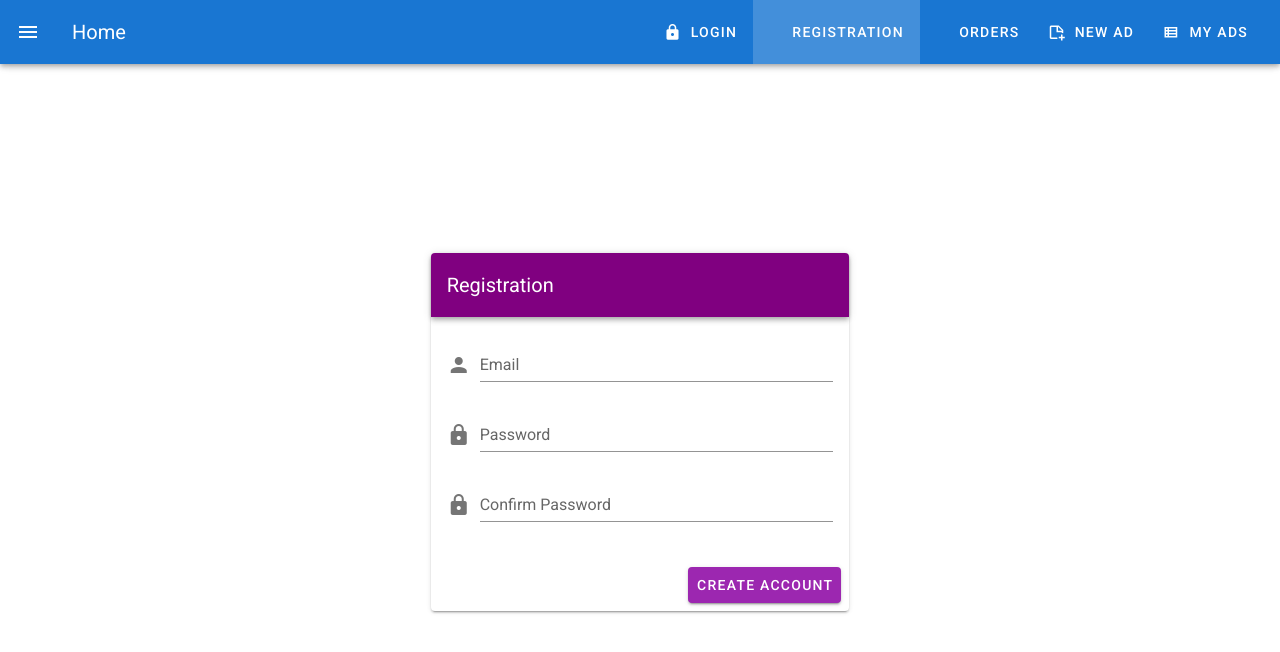
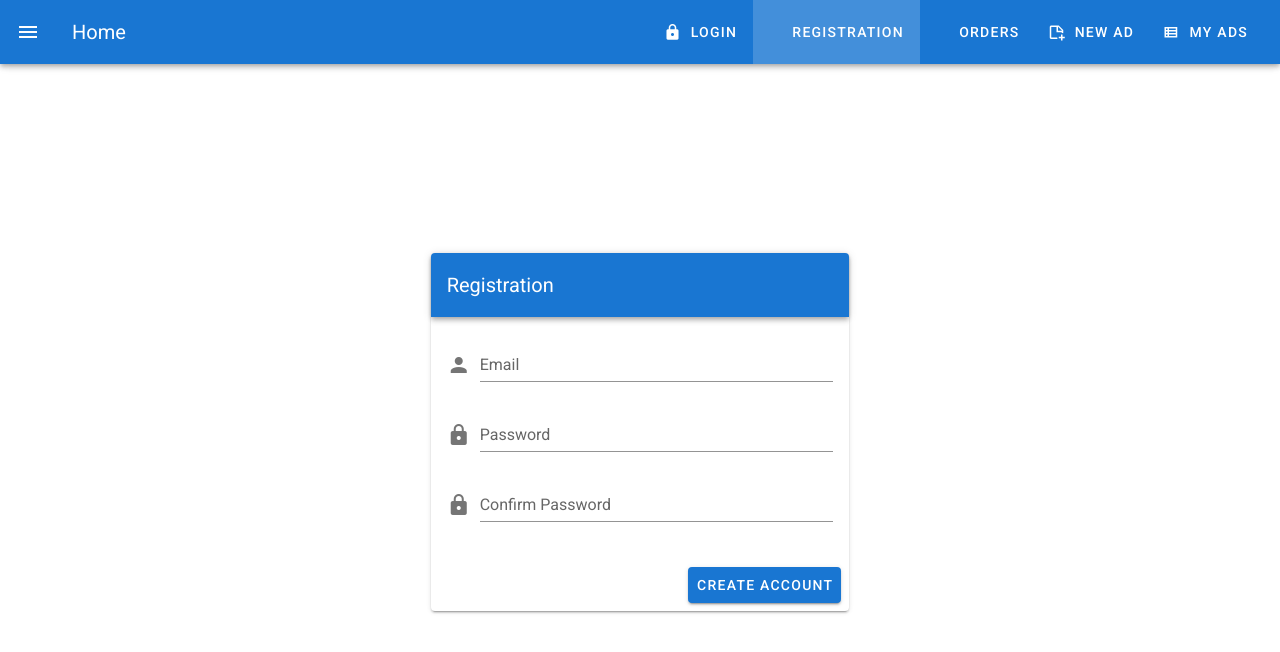
Before and after one commit to Andoogle15/Vue_Project_Penzov, a Vue app: page /registration in a window 1280 px wide. Shown: the top 652 px of the page. Built offline with nearby package versions, Linux system fonts and the light colour scheme.

Commit message:
Пункт 14.1 Создания модуля store для сопровождения запросов

```diff
--- a/src/components/Auth/Registration.vue
+++ b/src/components/Auth/Registration.vue
@@ -3,13 +3,13 @@
         <v-layout align-center justify-center>
             <v-flex xs12 sm8 md4>
             <v-card class="elevetion-12">
-                <v-toolbar dark color="#800080">
+                <v-toolbar dark color="primary">
 <v-toolbar-title>Registration</v-toolbar-title>
 </v-toolbar>
                 <v-card-text>
                     <v-form v-model="valid" ref="form" lazy-validation>
                         <v-text-field
-                         prepend-icon="mdi-account" color="#800080"
+                         prepend-icon="mdi-account"
                          name="email"
                            label="Email"
                          type="email"
@@ -17,7 +17,7 @@
                          :rules="emailRules">
                         </v-text-field>
                         <v-text-field
-                         prepend-icon="mdi-lock" color="#800080"
+                         prepend-icon="mdi-lock"
                          name="password"
                          label="Password"
                          type="password"
@@ -25,7 +25,7 @@
                          :rules="passwordRules">
                         </v-text-field>
                         <v-text-field
-                         prepend-icon="mdi-lock" color="#800080"
+                         prepend-icon="mdi-lock"
                          name="confirm-password"
                          label="Confirm Password"
                          type="password"
@@ -36,7 +36,7 @@
                 </v-card-text>
                 <v-card-actions>
                     <v-spacer></v-spacer>
-                    <v-btn dark color="purple" @click="onSubmit" :disabled="!valid">Create Account</v-btn>
+                    <v-btn dark color="primary" @click="onSubmit" :disabled="!valid">Create Account</v-btn>
                 </v-card-actions>
             </v-card>
             </v-flex>
--- a/src/store/index.js
+++ b/src/store/index.js
@@ -2,12 +2,14 @@ import Vue from 'vue'
 import Vuex from 'vuex'
 import ads from './ads'
 import user from './user'
+import shared from './shared'
 
 Vue.use(Vuex)
 
 export default new Vuex.Store({
 	modules: {
 		ads,
-		user
+		user,
+		shared
 	}
 })
--- /dev/null
+++ b/src/store/shared.js
@@ -0,0 +1,6 @@
+export default {
+	state: {},
+	mutations: {},
+	actions: {},
+	getters: {}
+}
```
